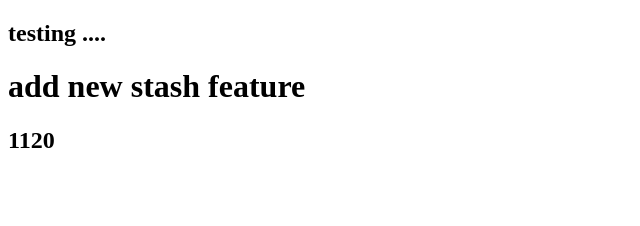
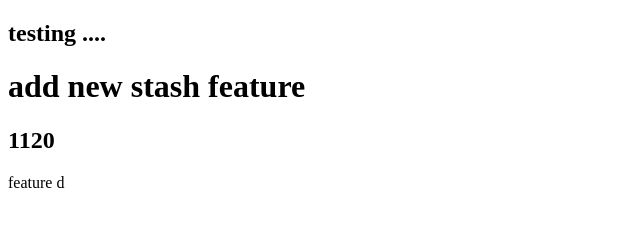
Before and after one commit to Ai-Chen-Hsieh/git_demo, a plain HTML site: page index.html in a window 1280 px wide. Shown: the full height of the page, 0-640 px from the left. Drawn offline with Linux system fonts and the light colour scheme.

Commit message:
featur/d created

```diff
--- a/index.html
+++ b/index.html
@@ -10,5 +10,6 @@
     <h2>testing ....</h2>
     <h1>add new stash feature</h1>
     <h2>1120</h2>
+    <p>feature d</p>
 </body>
 </html>
```
